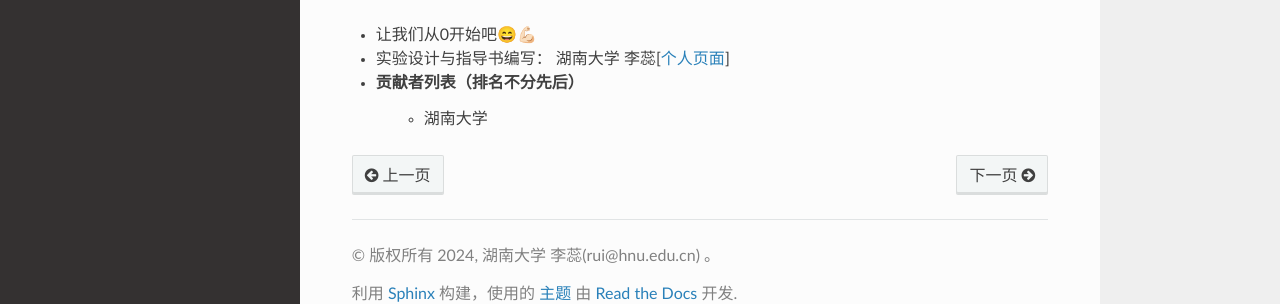
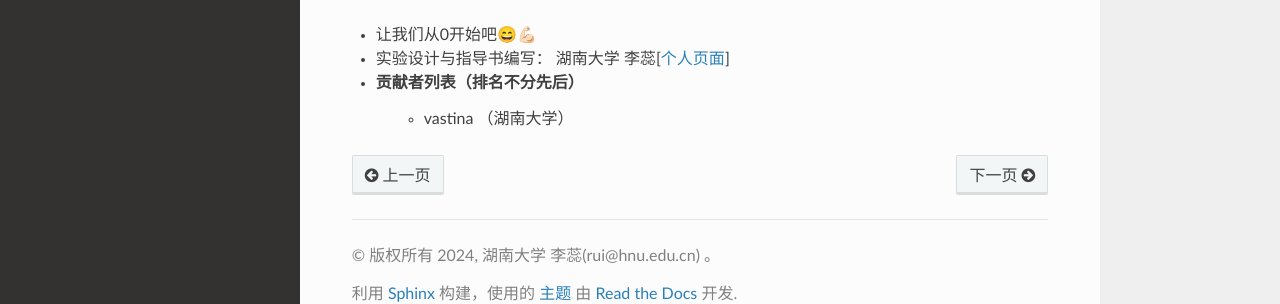
Before and after one commit to ruiatgithub/os2024, a Sphinx documentation site: the page built from source/intro/index.rst, in a window 1280 px wide and 900 px high, scrolled down 685 px. Shown: the part 570-874 px from the top of the window. Built offline with Sphinx 7.4.7 and the Read the Docs theme 2.0.0, drawn with Linux system fonts in a browser that asks for light colours; pages that are not in the unit, such as notebooks, are missing from menus.

Commit message:
FIX: 完善前言

```diff
--- a/source/intro/index.rst
+++ b/source/intro/index.rst
@@ -40,4 +40,4 @@
 
 - 实验设计与指导书编写： 湖南大学 李蕊[`个人页面 <http://csee.hnu.edu.cn/people/lirui>`_]
 - 贡献者列表（排名不分先后）
-    - 湖南大学
+    - vastina （湖南大学）
```
